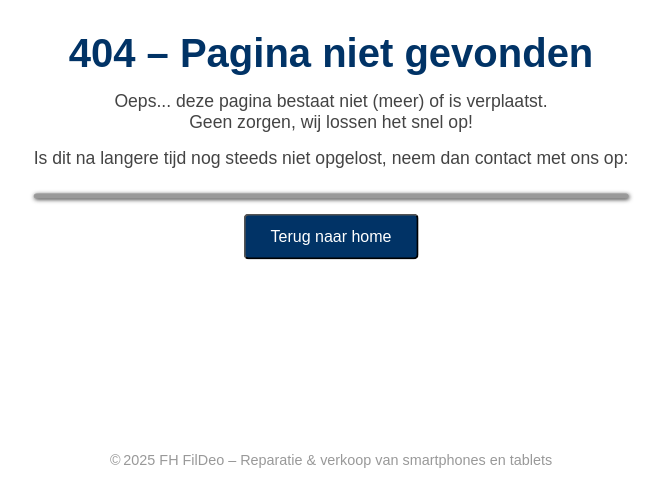
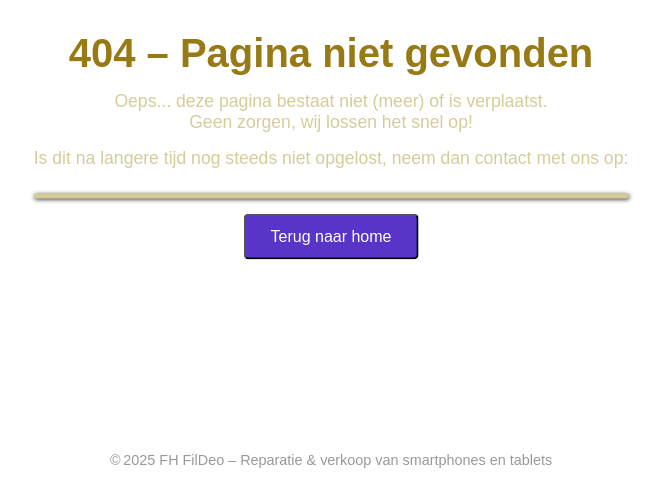
Before and after one commit to FHFilDeo/fhfildeo.nl, a plain HTML site: page 404.html in a window 1280 px wide. Shown: the part 317-800 px from the top of the page, without its empty margins (309-972 px from the left). Drawn offline with Linux system fonts and the light colour scheme.

Commit message:
Update 404.html

```diff
--- a/404.html
+++ b/404.html
@@ -13,7 +13,7 @@
       height: 100%;
       font-family: Arial, sans-serif;
       background-color: #ffffff;
-      color: #333;
+      color: #bba737;
     }
 
     .container {
@@ -32,14 +32,14 @@
 
     h1 {
       font-size: 2.5rem;
-      color: #013366;
+      color: #987a14;
       margin: 0 0 15px;
     }
 
     p {
       font-size: 1.1rem;
       margin: 0 0 15px;
-      color: #444;
+      color: #d4cd98;
     }
 
     button {
@@ -47,14 +47,14 @@
       padding: 12px 25px;
       font-size: 1rem;
       color: #fff;
-      background-color: #013366;
+      background-color: #5834c9;
       text-decoration: none;
       border-radius: 5px;
       transition: background-color 0.3s ease;
     }
 
     button:hover {
-      background-color: #00538b;
+      background-color: #6a4bb8;
       text-shadow: 3px 4px 8px 0px #333;
     }
 
@@ -69,12 +69,12 @@
 
     hr {
         border-radius: 15px;
-        border-color: #999;
+        border-color: #d4cd98;
         border-style: solid;
         box-shadow: 0.7px 1px 4px 0px #333;
         border-width:1px;
         height:3px;
-        background-color: #999;
+        background-color: #d4cd98;
         margin-bottom: 15px;
         margin-top: 25px;
     }
@@ -92,7 +92,7 @@
 </head>
 <body>
   <div class="container">
-    <img src="https://avatars.githubusercontent.com/u/183201276?s=88&v=4" alt="FH FilDeo logo" class="logo">
+    <img src="https://avatars.githubusercontent.com/u/183201276" alt="FH FilDeo logo" class="logo">
 
     <h1>404 – Pagina niet gevonden</h1>
     <p>Oeps... deze pagina bestaat niet (meer) of is verplaatst.<br>Geen zorgen, wij lossen het snel op!</p>
```
